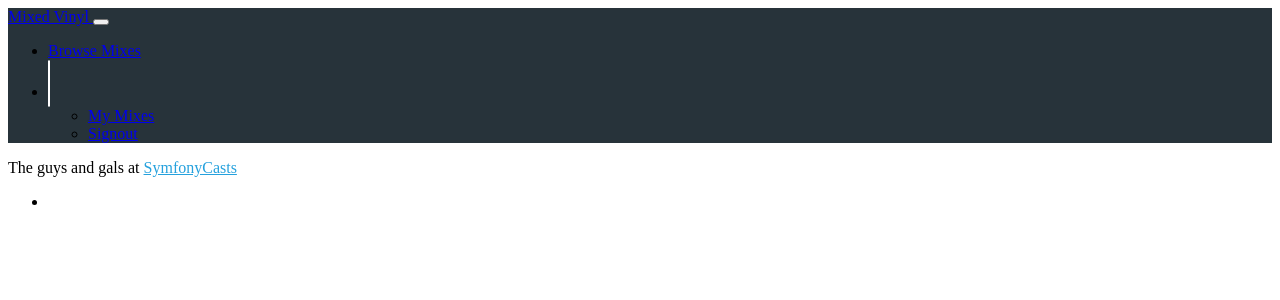
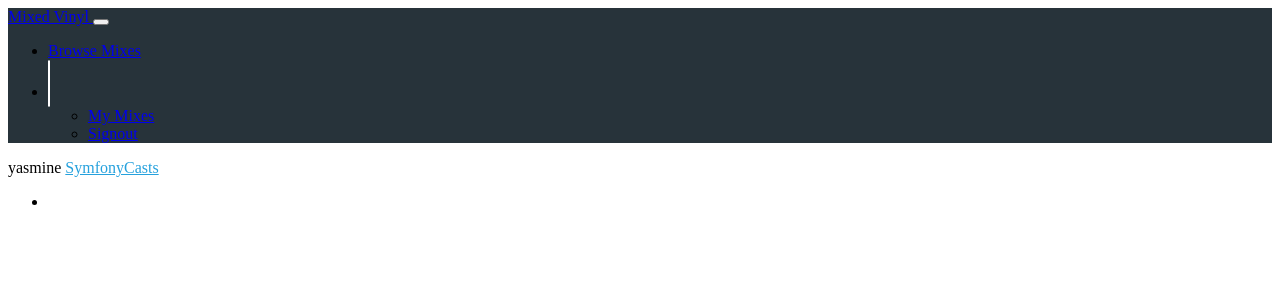
Before and after one commit to yass123iokjn/mv_yasminemansour, a Symfony app: template templates/base.html.twig in a window 1280 px wide. Shown: the top 300 px of the page. Run offline with Twig, Linux system fonts and the light colour scheme; the template is opened without the code that fills it, so the values that code supplies are empty; some libraries are stand-ins or nearby versions.

```diff
--- a/templates/base.html.twig
+++ b/templates/base.html.twig
@@ -79,7 +79,8 @@
 					<span class="me-1" style="color: red;">
 						<i class="fas fa-heart"></i>
 					</span>
-					<span class="text-muted me-1">The guys and gals at</span>
+					<span class="text-muted me-1">yasmine
+					</span>
 					<a target="_blank" href="https://symfonycasts.com/" style="color: #25a1dd" class="mb-3 me-2 mb-md-0 text-decoration-none lh-1">
 						SymfonyCasts
 					</a>
```
